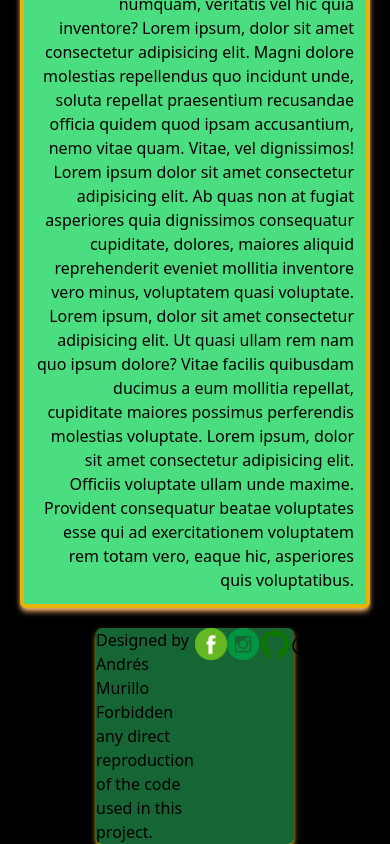
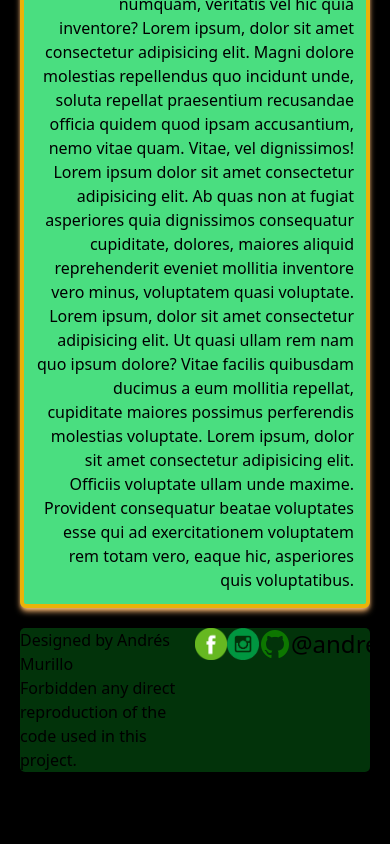
Before and after one commit to andresmurilloco/rick_and_morty, a React (Vite) app: page / in a window 390 px wide. Shown: the part 3571-4415 px from the top of the page. After the commit the page ends 4343 px from the top, so only its background shows below. Built offline with nearby package versions, Linux system fonts and the light colour scheme.

Commit message:
Tarjetas de personajes en progreso. Index ya es responsive.

```diff
--- a/src/components/Layout.jsx
+++ b/src/components/Layout.jsx
@@ -1,6 +1,21 @@
 import React from 'react'
 import { useState, useEffect } from 'react'
 import { Outlet, Link, useLocation } from 'react-router-dom'
+import styled from '@emotion/styled'
+
+const Footer = styled.aside`
+  margin-left:94px;
+  margin-right: 94px;
+  display: flex;
+  margin-top:5px;
+  background-color: #02330a;
+  box-shadow: yellow;
+  border-radius: 5px;
+  @media (max-width:850px){
+    margin-left: 20px;
+    margin-right: 20px;
+  }
+`
 
 //Componentes
 import Menu from './Menu'
@@ -24,7 +39,7 @@ const Layout = () => {
         </div>
         <Outlet/>
         <div>
-          <aside className='ml-24 mr-24 mt-5 flex bg-green-800 rounded-md shadow-md shadow-yellow-400'>
+          <Footer>
             <div className='w-1/2'>
               <p>Designed by Andrés Murillo</p>
               <p>Forbidden any direct reproduction of the code used in this project.</p>
@@ -34,7 +49,7 @@ const Layout = () => {
               <img src={Instagram} className=" max-h-8 "/>
               <img src={Git} className=" max-h-8"/><p className=' text-2xl'>@andrestech97</p>
             </div>
-          </aside>
+          </Footer>
         </div>
     </>
   )
--- a/src/components/Personaje.jsx
+++ b/src/components/Personaje.jsx
@@ -1,10 +1,60 @@
+/*
+  ---------------- NOTAS DE DESARROLLO --------------------
+  url y created será información solo para back. El usuario no requiere saber esta información.
+
+  ---------------- PENDIENTES -----------------
+  La lista de episodios devuelve un arreglo que al recorrerlo solo da los enlaces a los
+  episodios, pero no extrae la info del episodio.
+
+*/
+
 import React from 'react'
+import { useEffect, useState } from 'react';
+import styled from '@emotion/styled'
+
+const Parrafo = styled.p`
+  margin-top: 5px;
+  font-weight: bold;
+`;
 
 const Personaje = ({personaje}) => {
-  const {id,name,status,species,type,gender,}=personaje
+  const {id,name,status,species,type,gender,origin, location,image,episode,url,created }=personaje
+  const [textState, setTextState] = useState("")
+
+  useEffect(() => {
+    if(status === "Alive"){
+      setTextState(" text-green-800")
+    } else if(status==="unknown"){
+      setTextState(" text-gray-200")
+    } else{
+      setTextState(" text-red-700")
+    }
+  }, [])
+
   return (
     <>
-        <div className='bg-white'></div>
+        <div className='ml-24 mr-24 mt-5 mb-5 max-[850px]:ml-5 max-[850px]:mr-5'>
+          <div className='rounded-md flex bg-green-400 border-yellow-500 border-4 shadow-md shadow-orange-300 mt-5 p-3'>
+            <div className='w-1/2 bg-yellow-600 rounded-md p-5 text-center'>
+              <div className='bg-yellow-300 rounded-md'>
+                <h1 className='text-3xl font-bold font-gloria'>{name}</h1>
+                <img src={image} className={'rounded-md mx-auto m-5'}/>
+                <Parrafo>Status: <span className={textState}>{status}</span></Parrafo>
+                <Parrafo>Species: <span>{species}</span></Parrafo>
+                <Parrafo>{type}</Parrafo>
+              </div>
+            </div>
+            <div className='w-1/2 text-center'>
+              <h1 className='text-3xl font-bold font-gloria'>Appearances</h1><br />
+              {episode.map((episodio,i)=>{
+                  return(
+                    <p>{episodio}</p>
+                  )
+              })}
+          </div>
+          </div>
+
+        </div>
     </>
   )
 }
--- a/src/pages/Personajes.jsx
+++ b/src/pages/Personajes.jsx
@@ -36,7 +36,9 @@ const Personajes = () => {
     return (
         <>
         <div>
-            <Personaje personaje={arrayPersonajes}></Personaje>
+            {arrayPersonajes.map(personaje=>(
+                <Personaje personaje={personaje} key={personaje.id}></Personaje>
+            ))}
         </div>
         </>
     )
```
